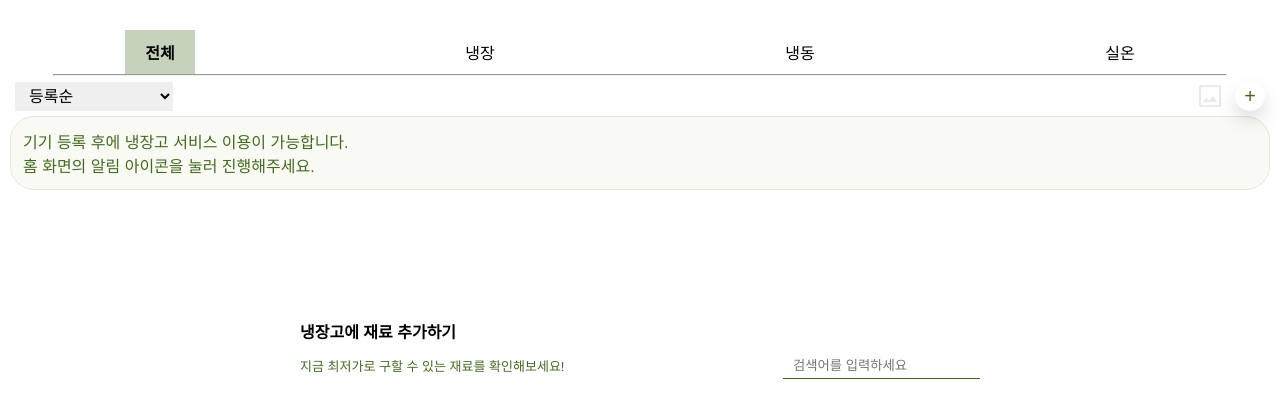
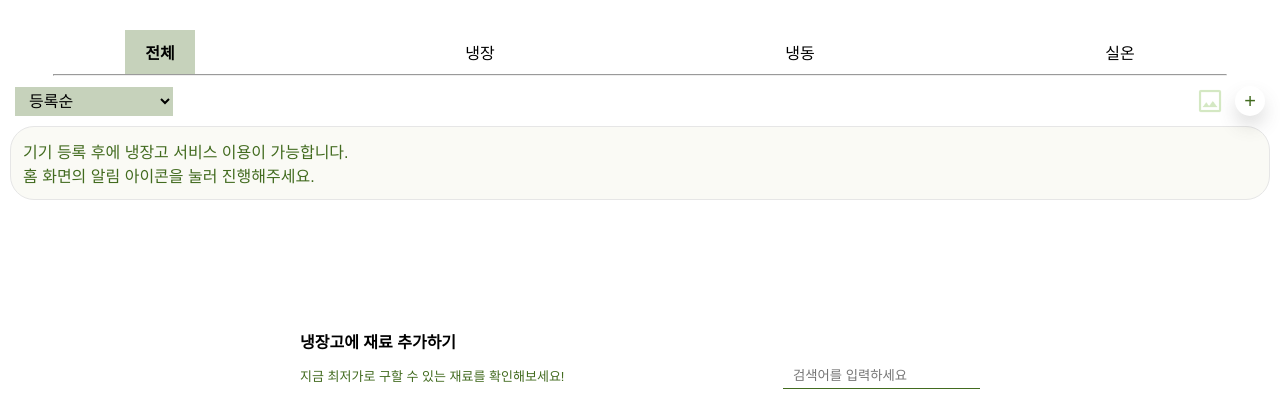
Before and after one commit to collinahn/take_care_of_my_refrigerator, a Flask app: page /refrigerator/ in a window 1280 px wide. Shown: the part 82-502 px from the top of the page. Run offline with Flask 3, Linux system fonts and the light colour scheme; parts of the project's set-up code (start-up, migrations or seed data) failed here and were passed over.

Commit message:
css 수정

```diff
--- a/static/css/refrigerator.css
+++ b/static/css/refrigerator.css
@@ -58,7 +58,7 @@ main {
 }
 
 hr {
-    margin: 0 42px;
+    margin: 0 40px;
 }
 
 .content {
@@ -69,7 +69,7 @@ hr {
     display: flex;
     justify-content: space-between;
     align-items: center;
-    margin: 0 10px;
+    margin: 5px 10px;
     font-size: 16px;
     border: none;
 }
@@ -77,11 +77,13 @@ hr {
 .filter label,
 .filter select {
     display: inline-block;
+
 }
 
 #filter {
     font-size: 16px;
     border: none;
+    border-radius: 0
 }
 
 .content .add {
--- a/static/css/search.css
+++ b/static/css/search.css
@@ -55,7 +55,7 @@ main {
 }
 
 hr {
-    margin: 0 53px;
+    margin: 0 40px;
 }
 
 .missing {
@@ -169,7 +169,10 @@ p {
 .filter select {
     padding: 5px 10px;
     margin-right: 10px;
+    font-size: medium;
+    background-color: rgba(66, 107, 31, 0.3);
     border: none;
+    border-radius: 0;
 }
 
 .search img {
--- a/templates/refrigerator.html
+++ b/templates/refrigerator.html
@@ -202,7 +202,7 @@
                         <div style="display: flex; align-items: center;">
                             <div id="processingText"></div>
                             <input style="display: none;" type="file" accept="image/*" id="fileInput">
-                            <img style="width: 30px; height: 30px; padding-right: 10px; cursor: pointer;"
+                            <img style="width: 30px; height: 30px; padding-right: 10px; cursor: pointer; filter: invert(36%) sepia(33%) saturate(801%) hue-rotate(49deg) brightness(93%) contrast(97%) opacity(30%);"
                                 src="/assets/image.png" alt="영수증 사진 입력" id="picInput">
                         </div>
                         <button class="show-modal add">+</button>
```
